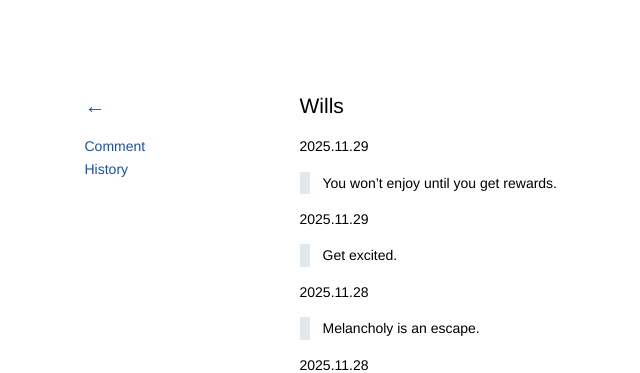
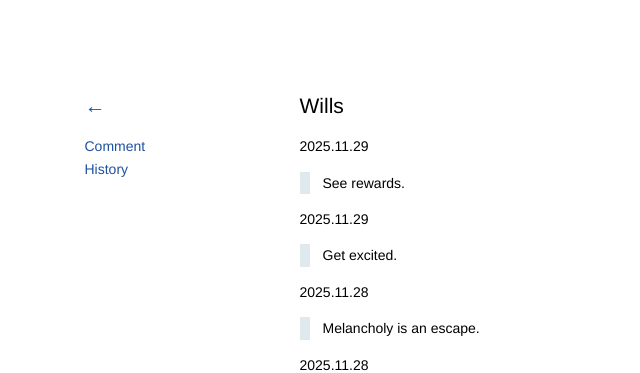
Before and after one commit to kidlj/awei, a Jekyll site: the page built from _wiki/wills.md, in a window 1280 px wide and 900 px high. Shown: the top 373 px of the window, without its empty margins (48-688 px from the left). Built offline with Jekyll 4.4.1, drawn with Linux system fonts in a browser that asks for light colours.

Commit message:
update wills

```diff
--- a/_wiki/wills.md
+++ b/_wiki/wills.md
@@ -4,7 +4,7 @@ title: Wills
 
 2025.11.29
 
-> You won't enjoy until you get rewards.
+> See rewards.
 
 2025.11.29
 
```
